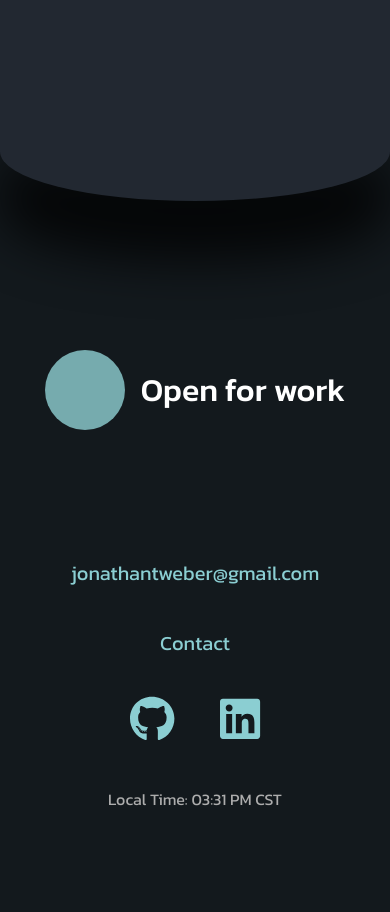
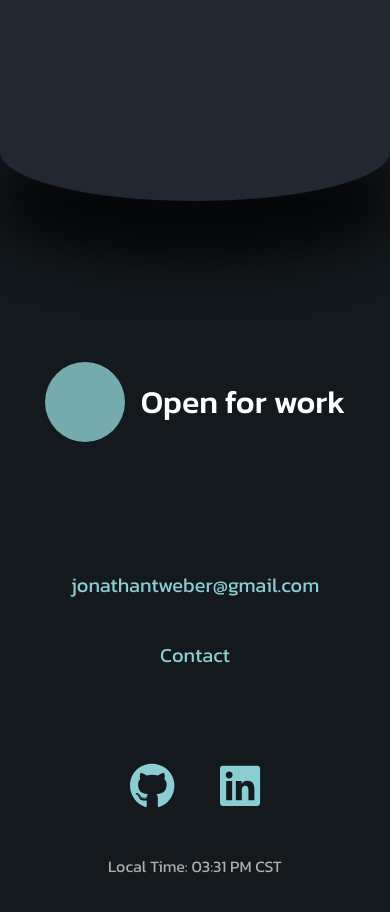
Before and after one commit to JonathanTylerWeber/portfolio, a React (Vite) app in the folder frontend/: page /about in a window 390 px wide. Shown: the part 1520-2432 px from the top of the page. Built offline with nearby package versions, Linux system fonts and the light colour scheme; no server answers.

Commit message:
small styling

```diff
--- a/frontend/src/App.css
+++ b/frontend/src/App.css
@@ -0,0 +1,13 @@
+html {
+  width: 100%;
+  scroll-behavior: smooth;
+}
+
+body {
+  background-color: #76ABAE;
+  overscroll-behavior: none;
+  overflow-x: hidden;
+  margin: 0;
+  padding: 0;
+  height: 100%;
+}
--- a/frontend/src/components/AboutBody.css
+++ b/frontend/src/components/AboutBody.css
@@ -79,10 +79,26 @@
   box-shadow: 0px 60px 50px rgba(0, 0, 0, 0.748);
 }
 
+@media (max-width: 991px) {
+  .video {
+    height: 25em;
+  }
+}
+
 @media (max-width: 768px) {
   .circle-about {
     border-radius: 0 0 75% 75%;
     height: 500%;
+  }
+
+  .video {
+    height: 20em;
+  }
+}
+
+@media (max-width: 768px) {
+  .video {
+    height: 15em;
   }
 }
 
--- a/frontend/src/components/Body.css
+++ b/frontend/src/components/Body.css
@@ -1,17 +1,3 @@
-html {
-  width: 100%;
-  scroll-behavior: smooth;
-}
-
-body {
-  background-color: #76ABAE;
-  overscroll-behavior: none;
-  overflow-x: hidden;
-  margin: 0;
-  padding: 0;
-  height: 100%;
-}
-
 .body-container {
   width: 100%;
   position: relative;
@@ -24,8 +10,6 @@ body {
   padding-top: 12em;
   padding-bottom: 5em;
   position: relative;
-  /* z-index: 1; */
-  /* min-height: 100vh; */
 }
 
 .circleContainer {
--- a/frontend/src/components/Footer.css
+++ b/frontend/src/components/Footer.css
@@ -14,11 +14,12 @@
 
 .footer-body {
   width: 100%;
-  max-width: 1800px;
+  height: 100vh;
   position: relative;
 }
 
 .foot-container {
+  margin-top: 10em;
   text-align: center;
   margin-bottom: 15em;
 }
@@ -141,6 +142,10 @@
 
 @media (max-width: 480px) {
 
+  .foot-container {
+    margin-top: 5em;
+  }
+
   .foot-title {
     margin-bottom: 8em;
     padding-top: 10em;
```
